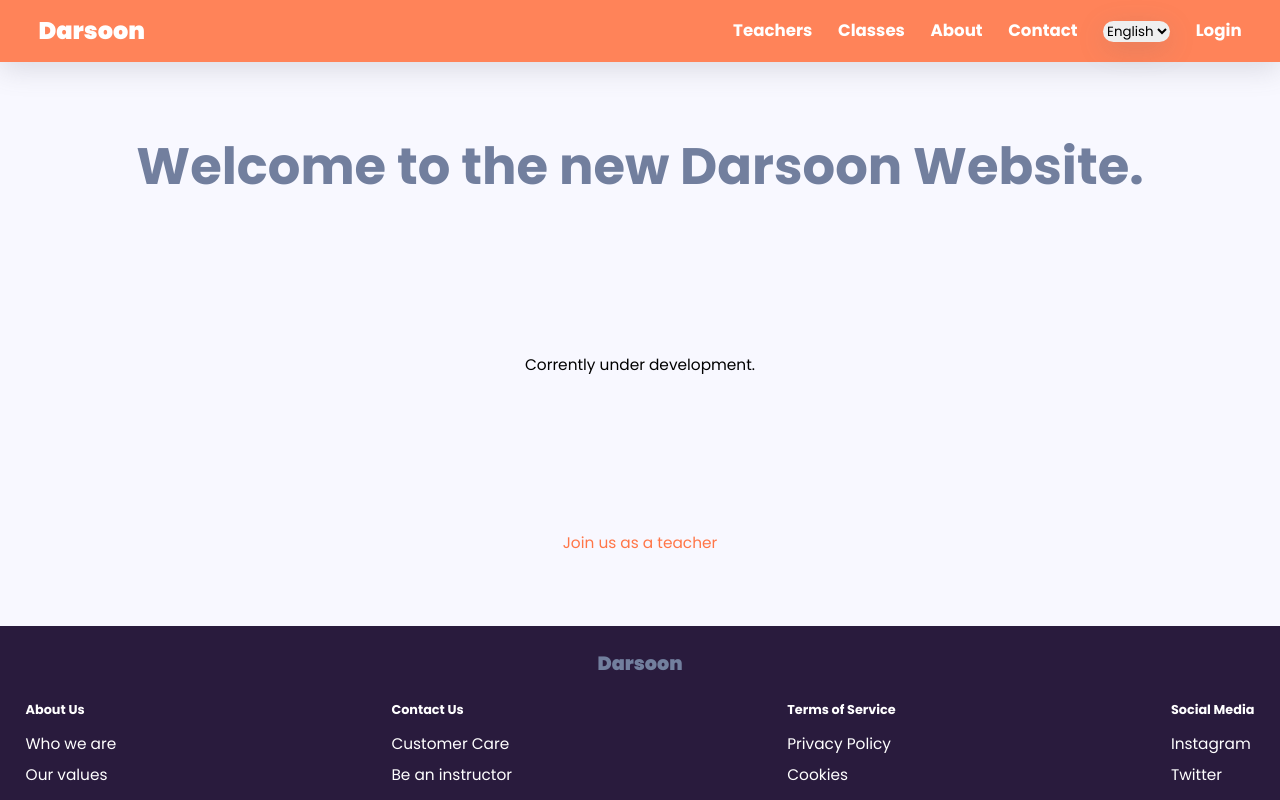
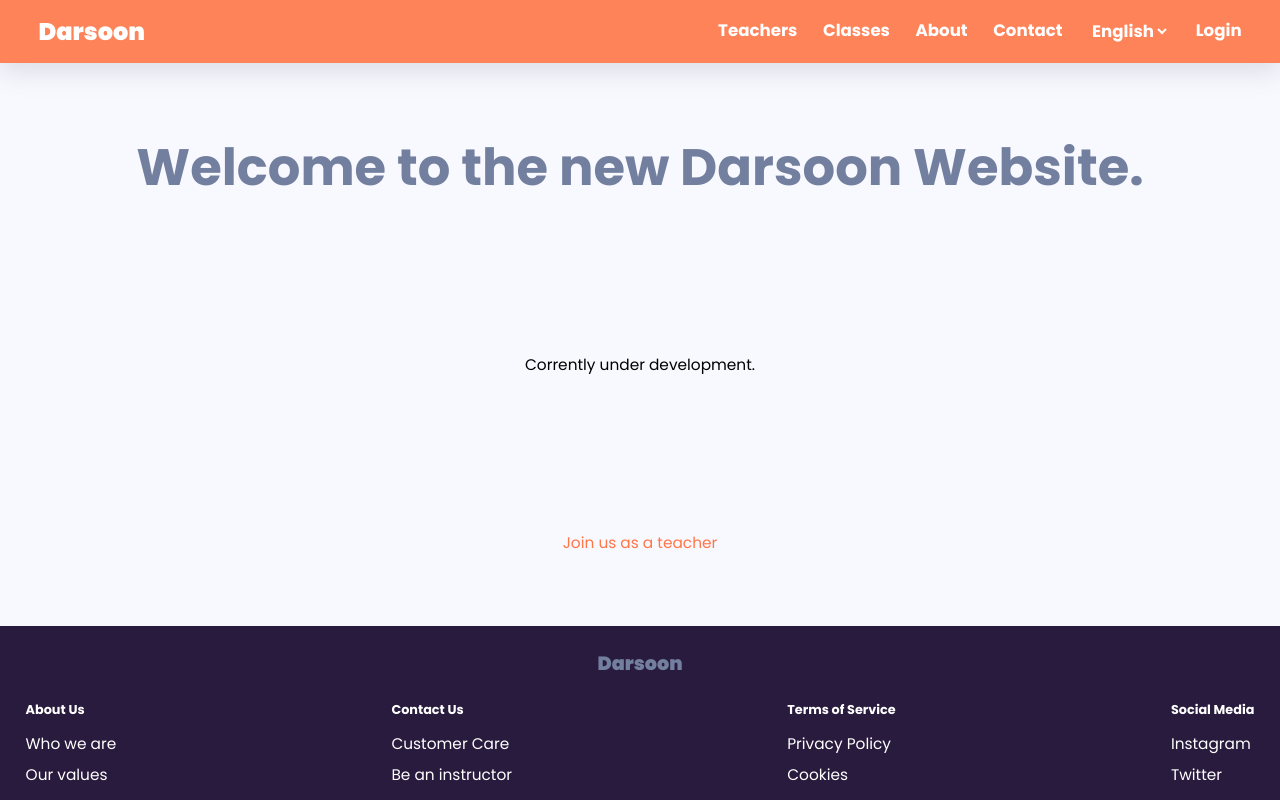
Before and after one commit to darsoonAccount/darsoon-frontend, a Next.js app: page / in a window 1280 px wide. Built offline with nearby package versions, Linux system fonts and the light colour scheme.

Commit message:
style lang picker in header

```diff
--- a/components/LanguageInHeader.tsx
+++ b/components/LanguageInHeader.tsx
@@ -29,8 +29,16 @@ export default function LanguageInHeader() {
   );
 }
 const Select = styled.select`
-  padding: 0.3rem 0.5rem;
   border: none;
   border-radius: 1rem;
-  box-shadow: ${themeVars.boxShadow};
+  background: none;
+  color: white;
+  font-weight: 700;
+  font-size: 1.3rem;
+
+  option {
+    background: ${themeVars.darkColor};
+    font-weight: 400;
+    font-size: 1rem;
+  }
 `;
```
